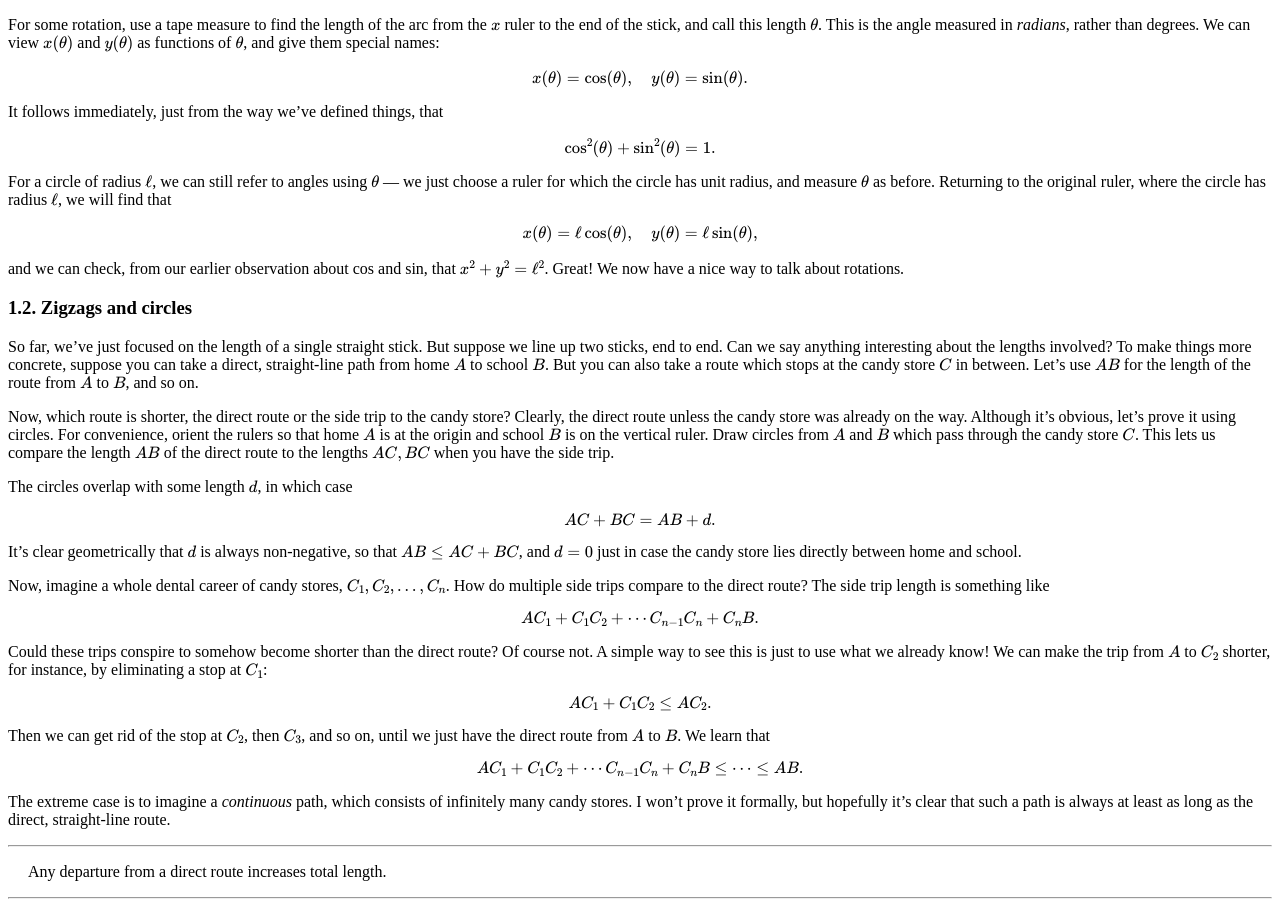
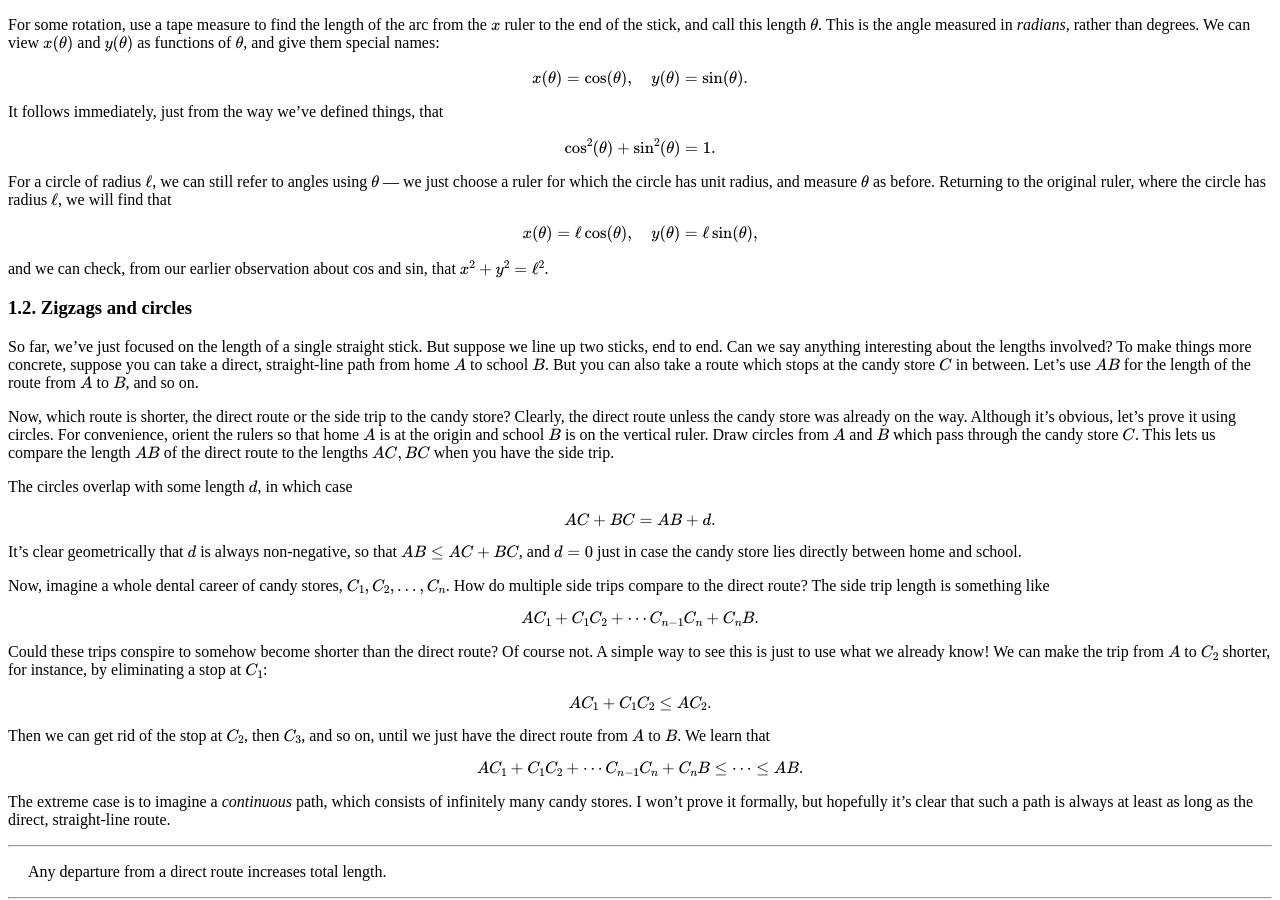
Before and after one commit to hapax/hapax.github.io, a Jekyll site: the page built from assets/maximal.md, in a window 1280 px wide and 900 px high, scrolled down 1076 px. Built offline with Jekyll 4.4.1, drawn with Linux system fonts in a browser that asks for light colours; our own code applies the rules of GitHub Pages for plain Markdown files; formulas are drawn with MathJax 3; a script that is not in the unit is left out.

Commit message:
Update maximal.md

```diff
--- a/assets/maximal.md
+++ b/assets/maximal.md
@@ -92,7 +92,6 @@ $$
 
 and we can check, from our earlier observation about cos and sin, that
 $x^2 + y^2 = \ell^2$.
-Great! We now have a nice way to talk about rotations.
 
 ### 1.2. Zigzags and circles <a id="sec-1-2" name="sec-1-2"></a>
 
```
